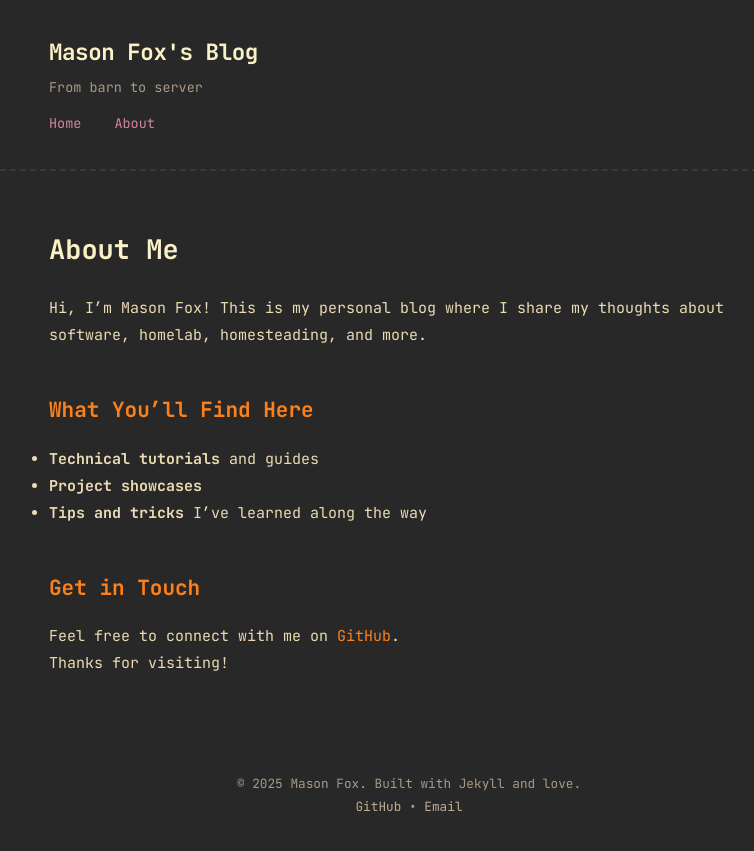
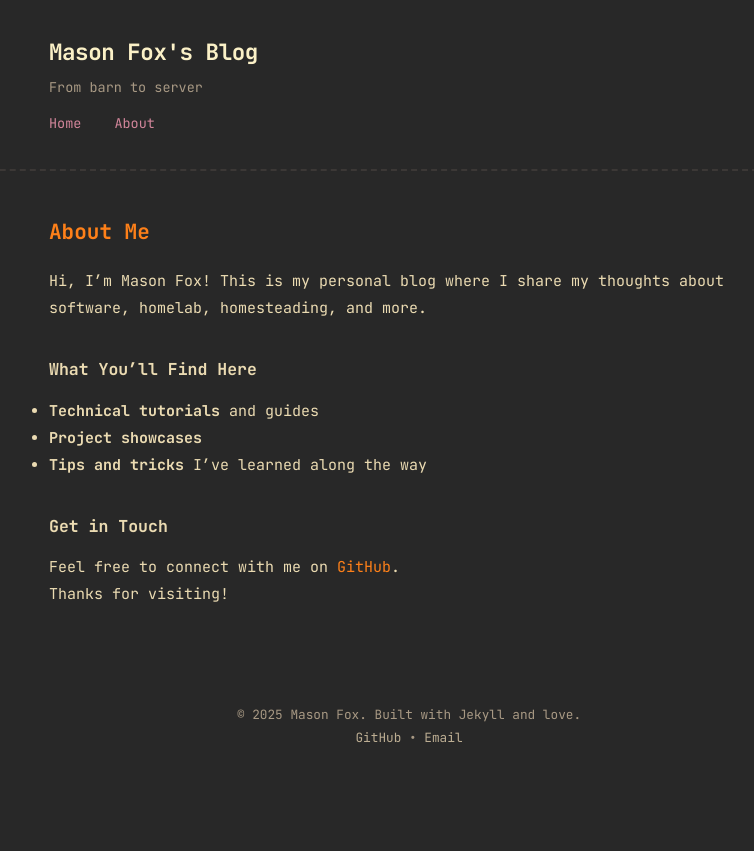
Before and after one commit to masonfox/blog, a Jekyll site: the page built from about.md, in a window 1280 px wide. Shown: the top 851 px of the page, without its empty margins (231-985 px from the left). Built offline with Jekyll 4.4.1, drawn with Linux system fonts in a browser that asks for light colours.

Commit message:
Update headings

```diff
--- a/about.md
+++ b/about.md
@@ -4,17 +4,17 @@ title: About
 permalink: /about/
 ---
 
-# About Me
+## About Me
 
 Hi, I'm Mason Fox! This is my personal blog where I share my thoughts about software, homelab, homesteading, and more.
 
-## What You'll Find Here
+### What You'll Find Here
 
 - **Technical tutorials** and guides
 - **Project showcases**
 - **Tips and tricks** I've learned along the way
 
-## Get in Touch
+### Get in Touch
 
 Feel free to connect with me on [GitHub](https://github.com/{{ site.github_username }}).
 
```
